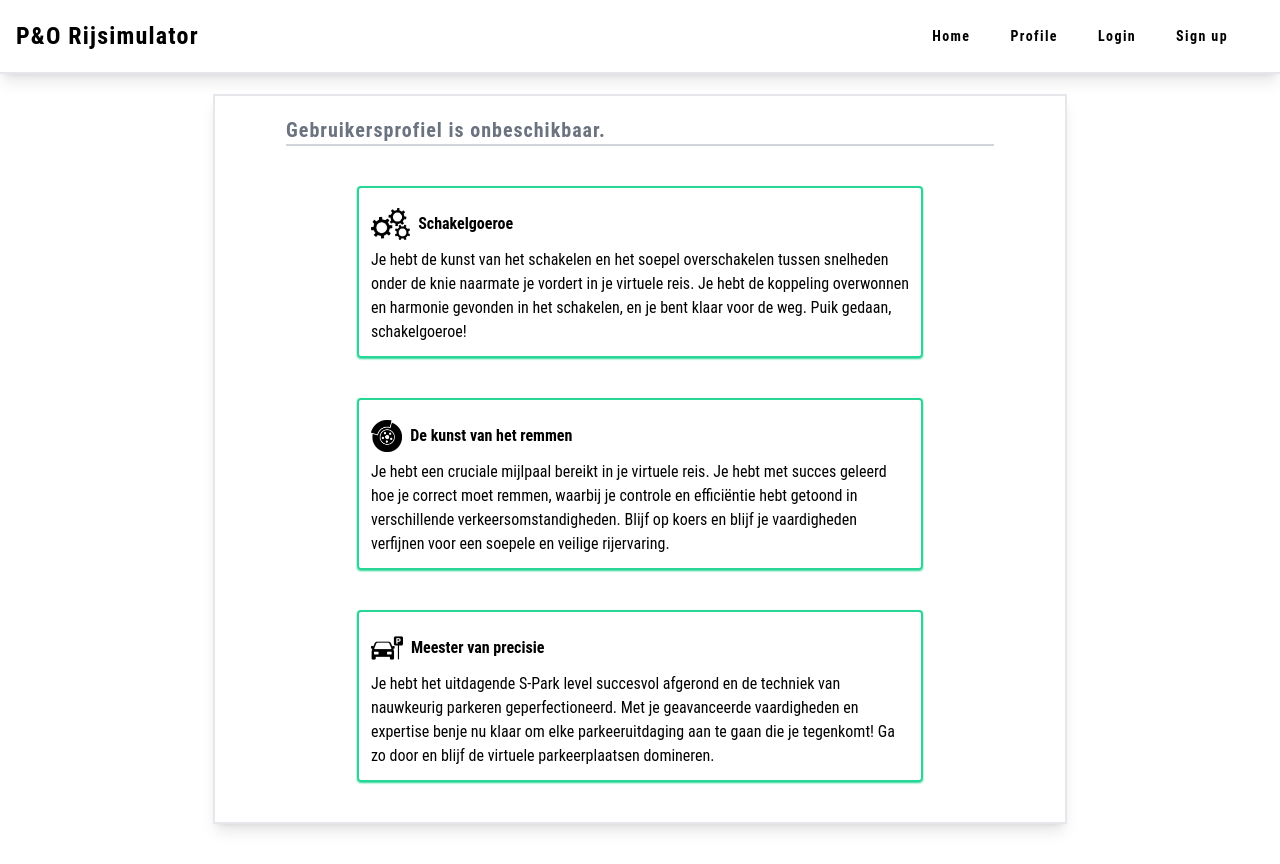
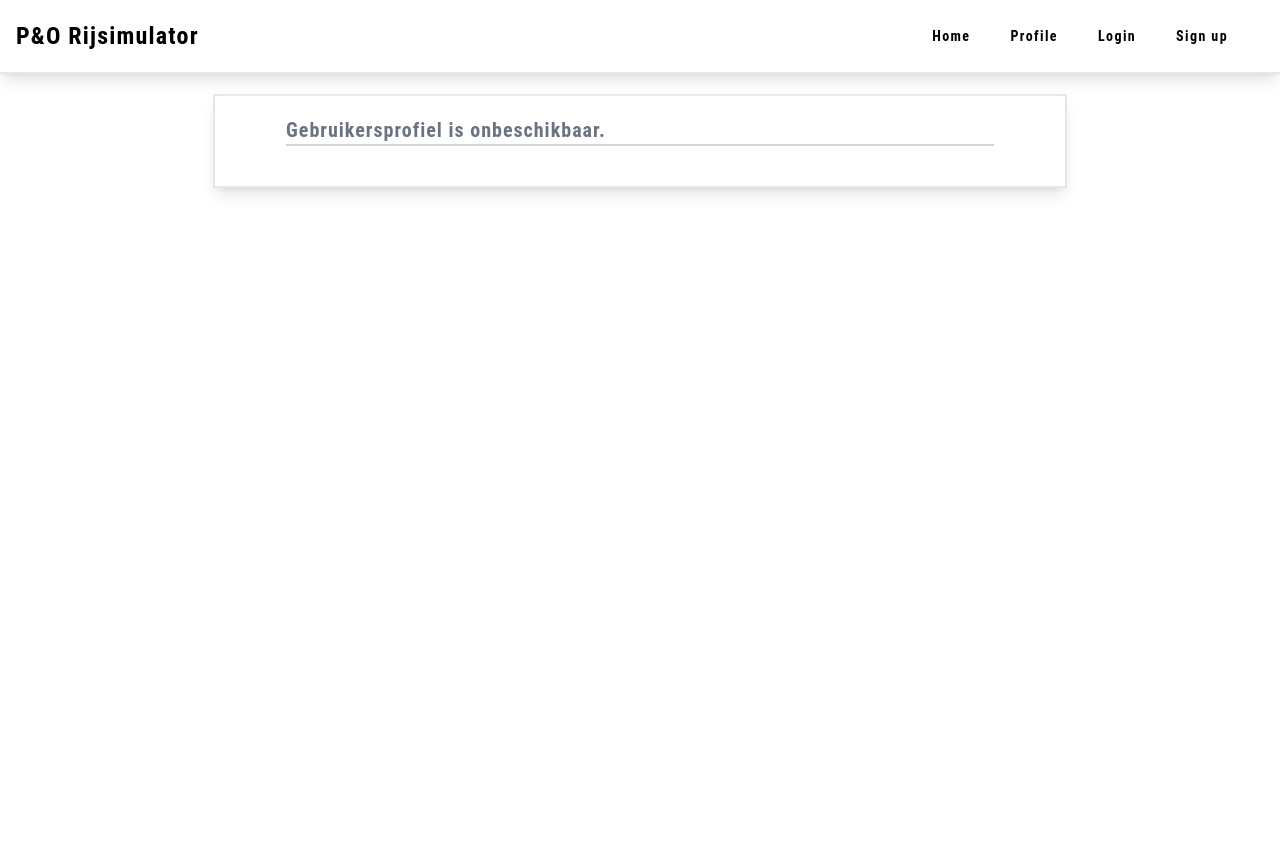
Before and after one commit to MetaverseRaccoons/Website, a React (Create React App) app in the folder my-app/: page /profile in a window 1280 px wide. After the commit the page ends 800 px from the top, so only its background shows below. Built offline with nearby package versions, Linux system fonts and the light colour scheme; no server answers; the HTML template or start-up script is replaced by a standard one.

Commit message:
real final commit :-)

```diff
--- a/my-app/src/components/Profile/ProfileContentHolder.tsx
+++ b/my-app/src/components/Profile/ProfileContentHolder.tsx
@@ -83,7 +83,9 @@ const ProfileContent = (props: ProfileProps) => {
           violations={userData?.violations ?? []}
         />
         <CertificateContent
-          ids={certificates.concat(levelcertificates, violations) ?? []}
+          ids={
+            userData?.certificates.concat(levelcertificates, violations) ?? []
+          }
         />
       </div>
     </div>
```
